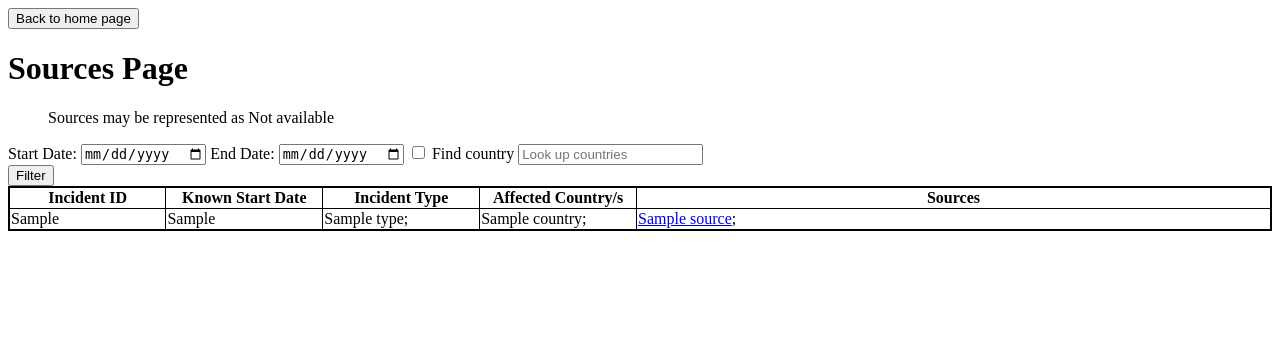
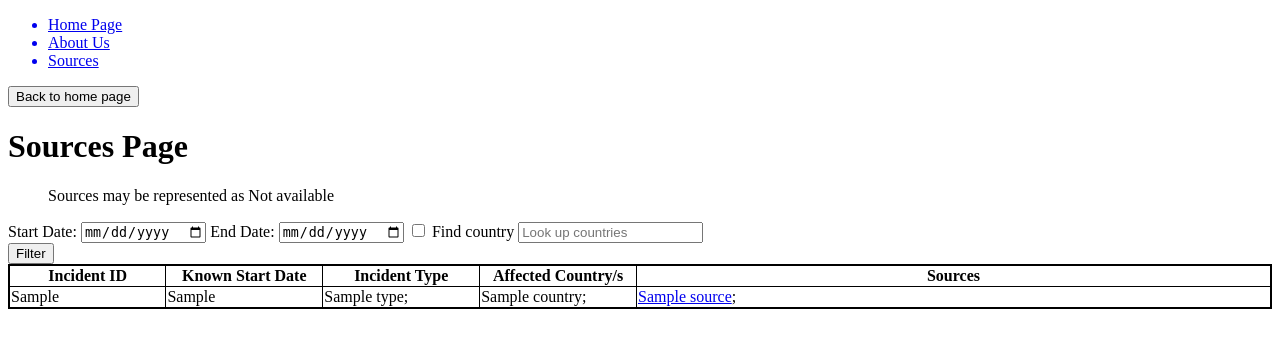
Before and after one commit to DanAlexCox/Cartobreach, a Django app: template templates/sources.html in a window 1280 px wide. Shown: the top 348 px of the page. Run offline with Django 5.2, Linux system fonts and the light colour scheme; the template is opened without the code that fills it: most values are stand-ins (such as "Sample title", 1, 10 or a date in 2020); parts of the project's set-up code (start-up, migrations or seed data) failed here and were passed over.

Commit message:
added navbar

```diff
--- a/templates/sources.html
+++ b/templates/sources.html
@@ -11,6 +11,11 @@
         <title>Cartobreach</title>
     </head>
     <body>
+        <ul class="nav-bar">
+            <a href="{{ index }}"><li>Home Page</li></a>
+            <a href="{{ aboutus }}"><li>About Us</li></a>
+            <a href="{{ sources }}"><li>Sources</li></a>
+        </ul>
         {% csrf_token %}
         <form method="get" action="{{ index }}" id="gobackform">
             <!-- filter/selected information via get -->
```
